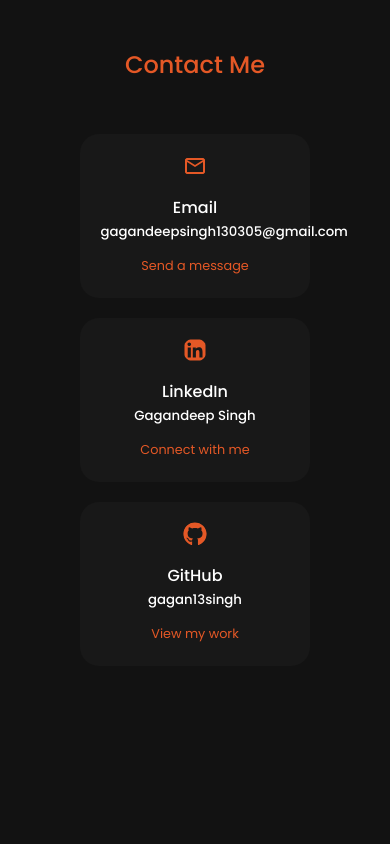
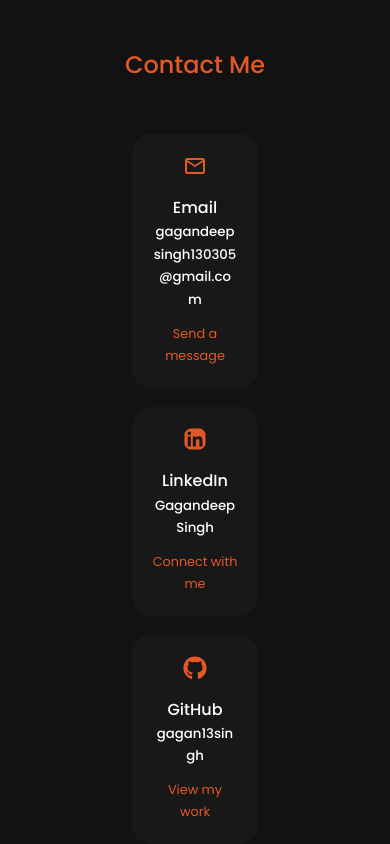
Before and after one commit to gagan13singh/My-Portfolio, a React (Vite) app: page / in a window 390 px wide. Shown: the part 4620-5464 px from the top of the page. Built offline with nearby package versions, Linux system fonts and the light colour scheme.

Commit message:
resolved responsiveness issues

```diff
--- a/src/components/Contact.css
+++ b/src/components/Contact.css
@@ -28,20 +28,24 @@
   margin-bottom: 0.5rem;
   color: var(--color-primary);
 }
-
 .contact__option a {
   margin-top: 0.7rem;
   display: inline-block;
   font-size: 0.8rem;
+  word-wrap: break-word;
+  overflow-wrap: break-word;
+  text-align: center;
 }
-@media screen and (max-width: 1024px) {
-  .contact__container {
-    width: 80%;
-  }
+.contact__option {
+  background: var(--color-bg-variant);
+  padding: 1.2rem;
+  border-radius: 1.2rem;
+  text-align: center;
+  border: 1px solid transparent;
+  transition: var(--transition);
+
+
+  word-wrap: break-word;
+  overflow-wrap: break-word;
+  word-break: break-word;
 }
-
-@media screen and (max-width: 600px) {
-  .contact__container {
-    width: 90%;
-  }
-}
```
